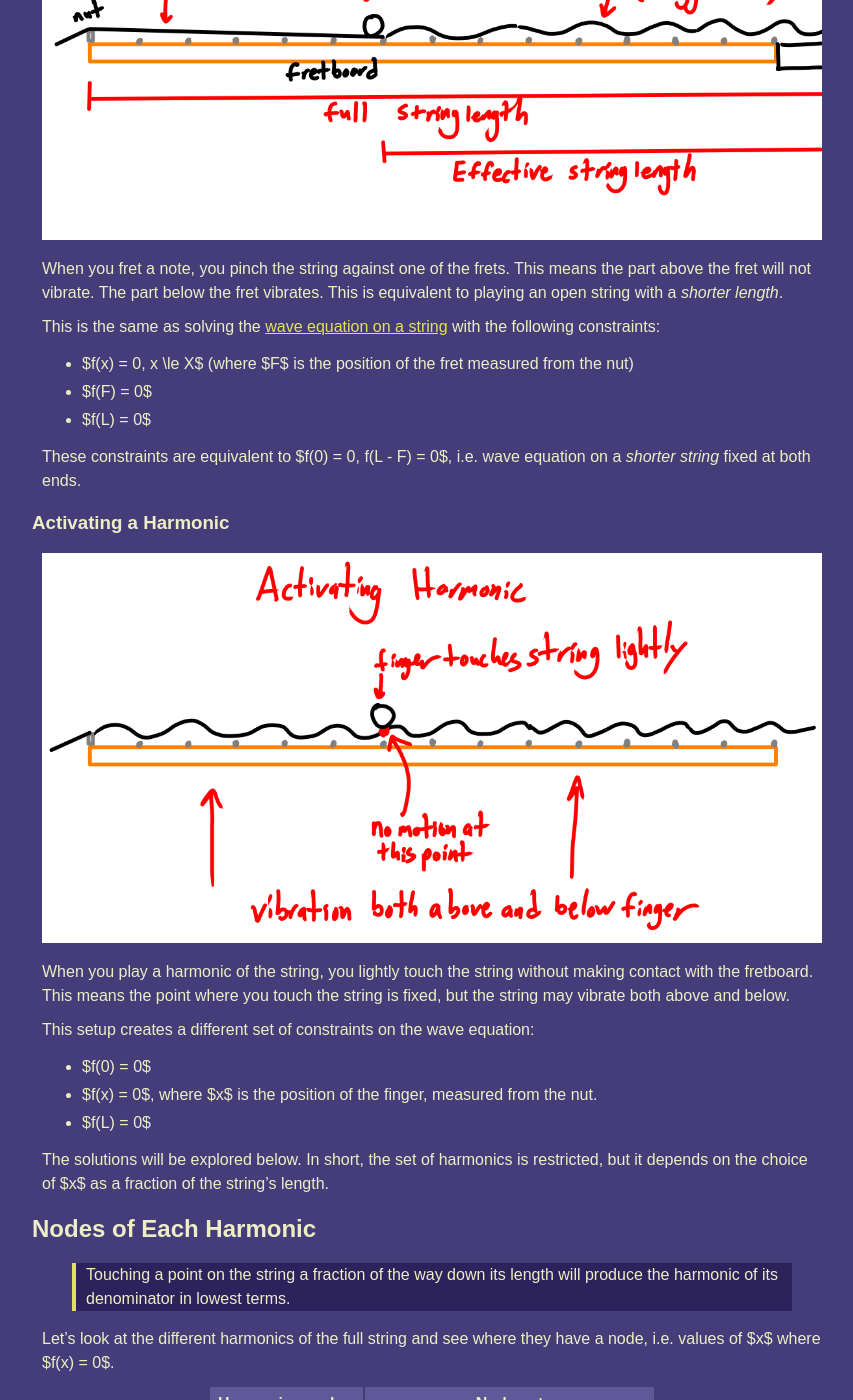
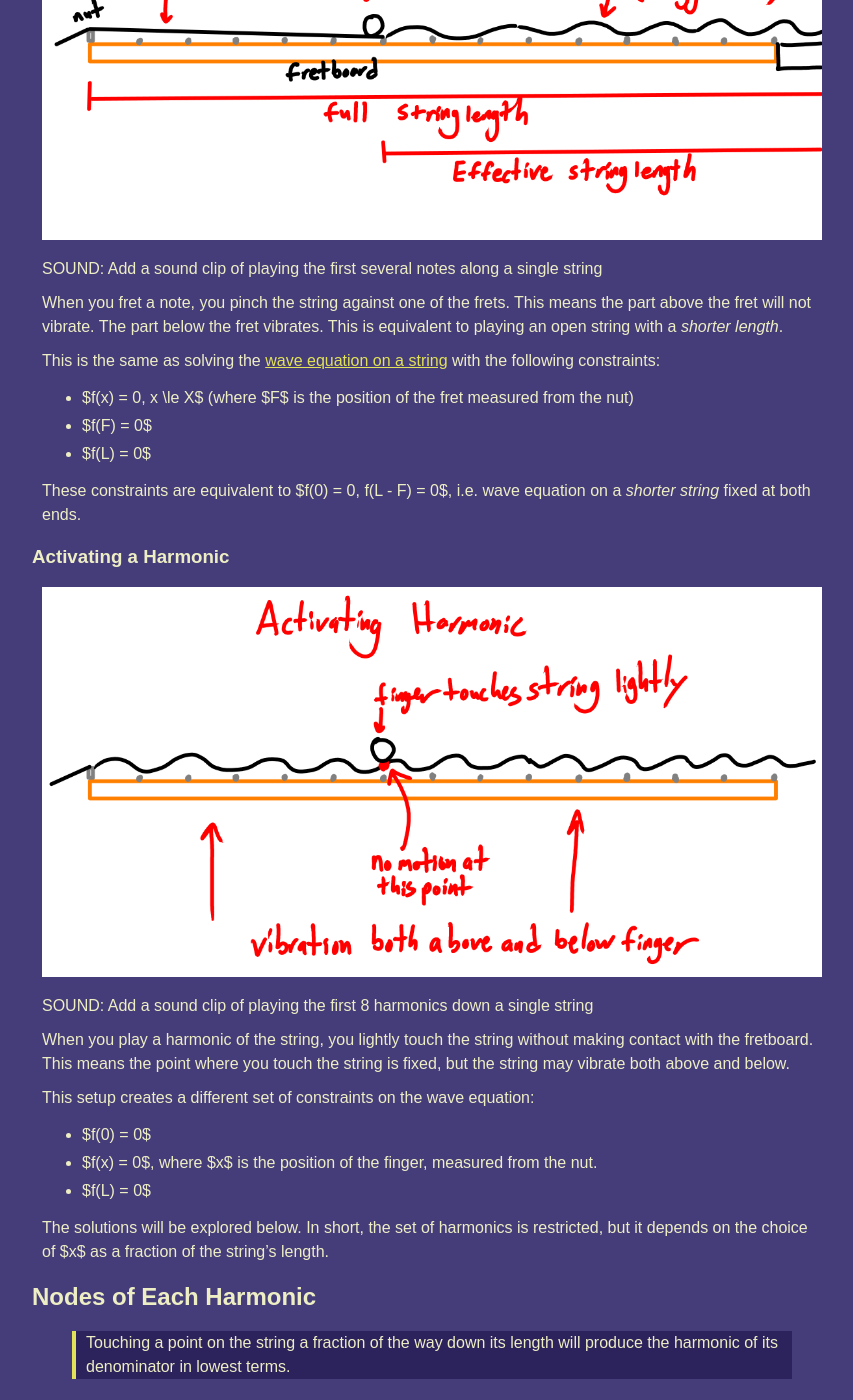
Before and after one commit to ptrgags/pattern-spotting, a Jekyll site: the page built from case-studies/guitar-harmonics.md, in a window 1280 px wide and 1400 px high, scrolled down 1160 px. Shown: the whole window, without its empty margins (208-1061 px from the left). Built offline with Jekyll 4.4.1, drawn with Linux system fonts in a browser that asks for light colours; a script that is not in the unit is left out.

Commit message:
Add notes about sound clips to add

```diff
--- a/case-studies/guitar-harmonics.md
+++ b/case-studies/guitar-harmonics.md
@@ -15,6 +15,8 @@ layout: default
 
 ![Diagram of fretting a guitar string](figures/guitar-harmonics-fretting-note.png)
 
+SOUND: Add a sound clip of playing the first several notes along a single string
+
 When you fret a note, you pinch the string against one of the frets. This means the part above the fret will not vibrate. The part below the fret vibrates. This is equivalent to playing an open string with a _shorter length_.
 
 This is the same as solving the [wave equation on a string](../patterns/wave-equation.html) with the following constraints:
@@ -28,6 +30,8 @@ These constraints are equivalent to $f(0) = 0, f(L - F) = 0$, i.e. wave equation
 ### Activating a Harmonic
 
 ![Diagram of activating a harmonic of a guitar string](figures/guitar-harmonics-activating-harmonic.png)
+
+SOUND: Add a sound clip of playing the first 8 harmonics down a single string
 
 When you play a harmonic of the string, you lightly touch the string without making contact with the fretboard. This means the point where you touch the string is fixed, but the string may vibrate both above and below.
 
```
